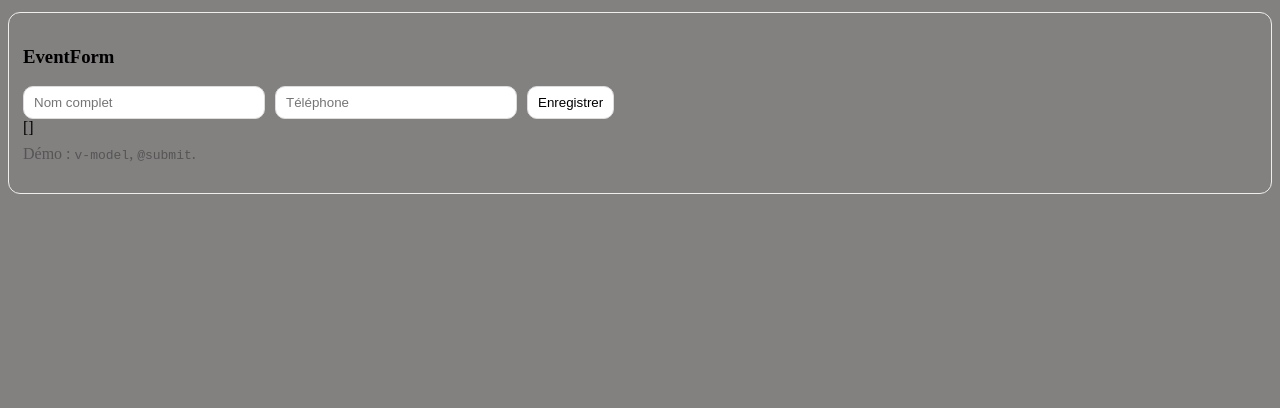
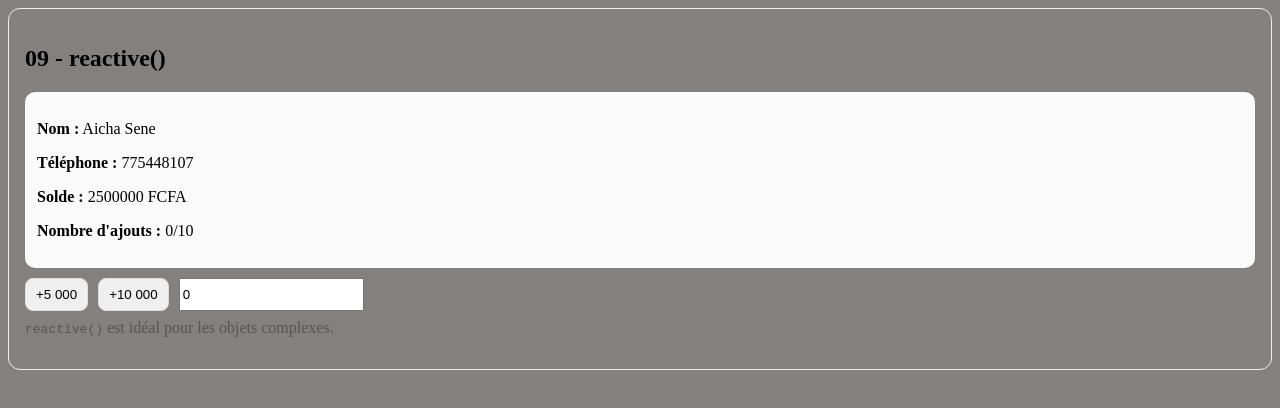
Before and after one commit to ndeyaichasene/cours, a Vue app: page / in a window 1280 px wide. Shown: the top 408 px of the page. Built offline with nearby package versions, Linux system fonts and the light colour scheme.

Commit message:
feat/06-reactive

```diff
--- a/src/App.vue
+++ b/src/App.vue
@@ -1,8 +1,10 @@
 <script setup>
+import Reactive from './demos/06_reactive/Reactive.vue';
+
 
 // import Event from './demos/05_events/Event.vue';
 
-import FormEvent from './demos/05_events/FormEvent.vue';
+// import FormEvent from './demos/05_events/FormEvent.vue';
 
 // import Event from './demos/05_events/Event.vue';
 
@@ -30,7 +32,8 @@ import FormEvent from './demos/05_events/FormEvent.vue';
     <!-- <VBind></VBind> -->
     <!-- <AttributDynamic></AttributDynamic> -->
      <!-- <Event></Event> -->
-    <FormEvent></FormEvent>
+    <!-- <FormEvent></FormEvent> -->
+     <Reactive></Reactive>
 
 
   </section>
--- /dev/null
+++ b/src/demos/06_reactive/Reactive.vue
@@ -0,0 +1,47 @@
+<script setup>
+import { reactive } from 'vue';
+import { ref } from 'vue';
+const info = reactive({ nom: "Aicha Sene", tel: "775448107", solde: 2500000 });
+const autreMontant = ref(0);
+const cpt = ref(0);
+
+function incrementer(montant) {
+  if (cpt.value < 10) {
+    info.solde += montant;
+    cpt.value++;
+  }
+  autreMontant.value = 0;
+  return cpt.value;
+}
+</script>
+
+<template>
+  <section class="card">
+    <h2>09 - reactive()</h2>
+
+    <div class="box">
+      <p><strong>Nom :</strong> {{ info.nom }}</p>
+      <p><strong>Téléphone :</strong> {{ info.tel }}</p>
+      <p><strong>Solde :</strong> {{info.solde}} FCFA</p>
+      <p><strong>Nombre d'ajouts :</strong> {{ cpt}}/10</p>
+    </div>
+
+    <div class="actions" >
+      <button @click="incrementer(5000)">+5 000</button>
+      <button @click="incrementer(10000)">+10 000</button>
+      <input type="number" v-model.number="autreMontant" placeholder="Modifier le solde" @keyup.enter="incrementer(autreMontant)" />
+    </div>
+
+    <p class="note">
+      <code>reactive()</code> est idéal pour les objets complexes.
+    </p>
+  </section>
+</template>
+
+<style scoped>
+.card { padding:16px; border:1px solid #eee; border-radius:12px; }
+.box { padding:12px; background:#fafafa; border-radius:10px; }
+.actions { display:flex; gap:10px; margin-top:10px; }
+button { padding:8px 10px; border:1px solid #ddd; border-radius:8px; }
+.note { margin-top:8px; color:#555; }
+</style>
```
